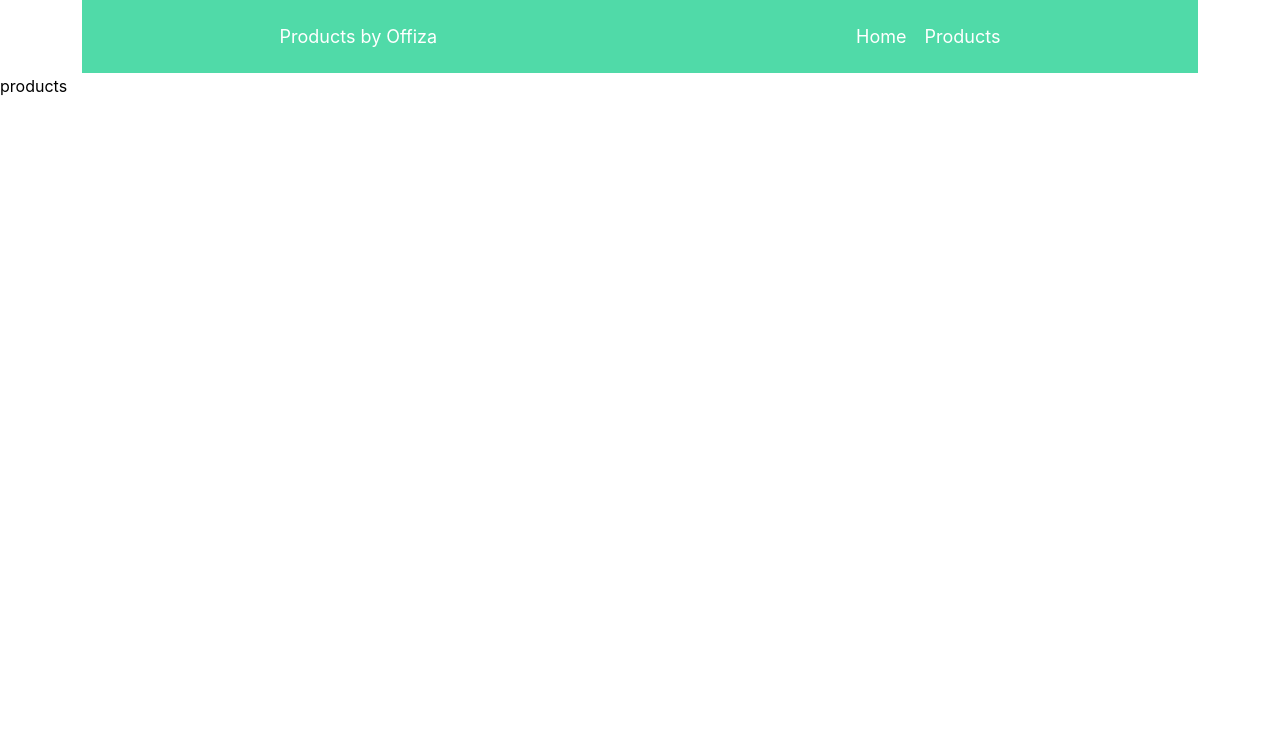
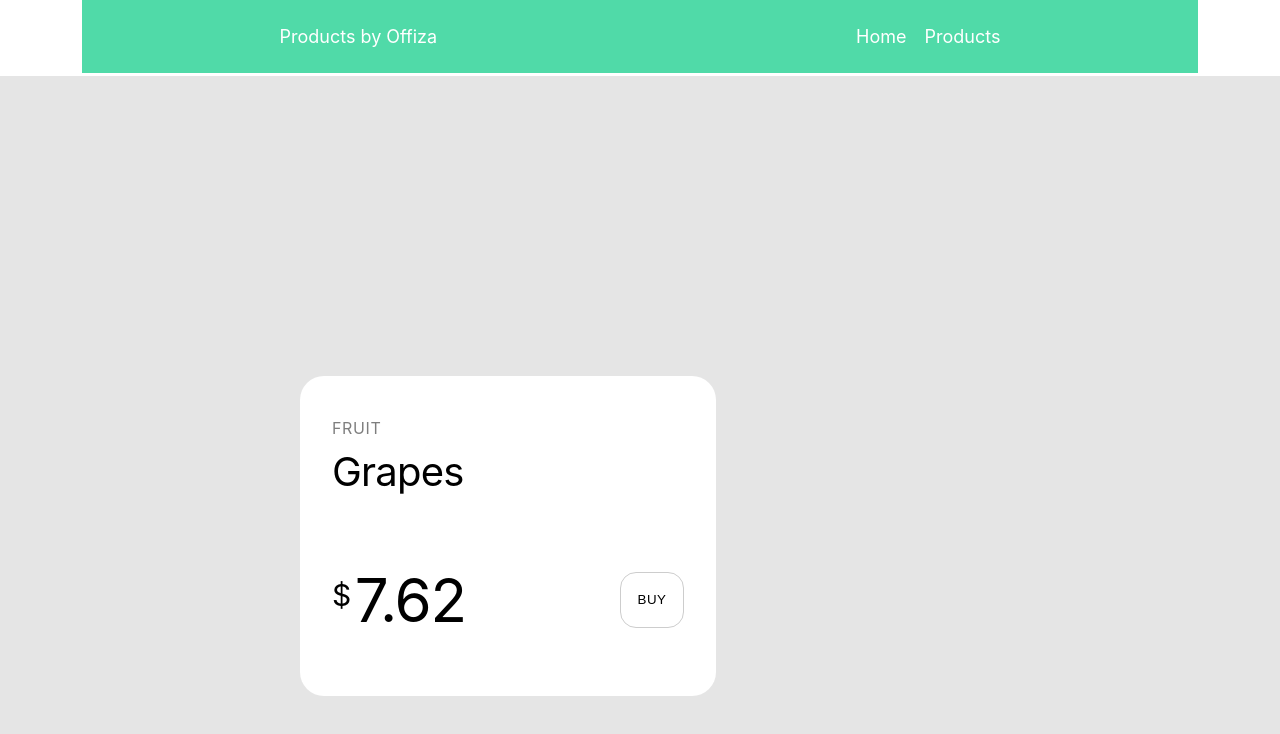
Before and after one commit to offiza/products-react, a React (Create React App) app: page /products in a window 1280 px wide. Shown: the top 734 px of the page. Built offline with nearby package versions, Linux system fonts and the light colour scheme; the HTML template or start-up script is replaced by a standard one.

Commit message:
Create Product

```diff
--- a/src/components/NavBar/NavBar.css
+++ b/src/components/NavBar/NavBar.css
@@ -2,6 +2,7 @@
   position: fixed;
   top: 0;
   width: 100%;
+  z-index: 4;
 }
 
 .navbar {
--- /dev/null
+++ b/src/components/Product/Product.css
@@ -0,0 +1,96 @@
+.product__container {
+  display: flex;
+  flex-direction: column;
+  align-items: flex-start;
+  padding: 32px;
+
+  width: 352px;
+  height: 256px;
+  background: #FFFFFF;
+  border-radius: 24px;
+}
+
+.product__categories {
+  line-height: 24px;
+
+  letter-spacing: 0.04em;
+  text-transform: uppercase;
+
+  color: #000000;
+
+  opacity: 0.5;
+  flex: none;
+  order: 0;
+  flex-grow: 0;
+  margin: 8px 0px;
+}
+
+.product__name {
+  font-size: 40px;
+  line-height: 48px;
+  letter-spacing: -0.02em;
+  color: #000000;
+  flex: none;
+  order: 1;
+  flex-grow: 0;
+  margin: 8px 0px;
+}
+
+.product__content {
+  width: 100%;
+  display: flex;
+  align-items: center;
+  justify-content: space-between;
+}
+
+.product__dollar {
+  font-size: 30px;
+  line-height: 35px;
+  letter-spacing: -0.02em;
+  margin: 74px 4px 0 0;
+}
+
+.product__price {
+  font-size: 60px;
+  line-height: 72px;
+  letter-spacing: -0.02em;
+  color: #000000;
+}
+
+.product__button {
+  display: flex;
+  flex-direction: row;
+  align-items: center;
+  justify-content: center;
+
+  padding: 16px;
+
+  width: 64px;
+  height: 56px;
+
+  background: #fff;
+  border-radius: 16px;
+  border: 1px solid rgb(205, 205, 205);
+  transition: 0.1s;
+}
+
+.product__button-content {
+  font-style: normal;
+  font-weight: 500;
+  line-height: 24px;
+
+  letter-spacing: 0.04em;
+  text-transform: uppercase;
+
+  color: #000;
+
+  transition: 0.1s;
+}
+
+.product__button:hover {
+  background: #4BCFA0;
+}
+
+.product__button:hover .product__button-content {
+  color: #FFFFFF;
+}
--- /dev/null
+++ b/src/components/Product/Product.tsx
@@ -0,0 +1,22 @@
+import React from 'react';
+import './Product.css';
+
+export const Product = () => {
+  return (
+    <div className='product__container'>
+      <div>
+        <p className='product__categories'>fruit</p>
+        <p className='product__name'>Grapes</p>
+      </div>
+      <div className='product__content'>
+        <div style={{ display: 'flex' }}>
+          <p className='product__dollar'>$</p>
+          <p className='product__price'>7.62</p>
+        </div>
+        <button className='product__button' >
+          <p className='product__button-content'>Buy</p>
+        </button>
+      </div>
+    </div>
+  )
+}
--- a/src/components/ProductsPage/ProductsPage.tsx
+++ b/src/components/ProductsPage/ProductsPage.tsx
@@ -1,10 +1,10 @@
 import React from 'react';
-
+import { Product } from '../Product/Product';
 
 export const ProductsPage = () => {
   return (
-    <div style={{ marginTop: '76px', maxWidth: '1100px' }}>
-      products
+    <div style={{ marginTop: '76px', maxWidth: '1100px', backgroundColor: '#E5E5E5', padding: '300px' }}>
+      <Product />
     </div>
   )
 }
```
